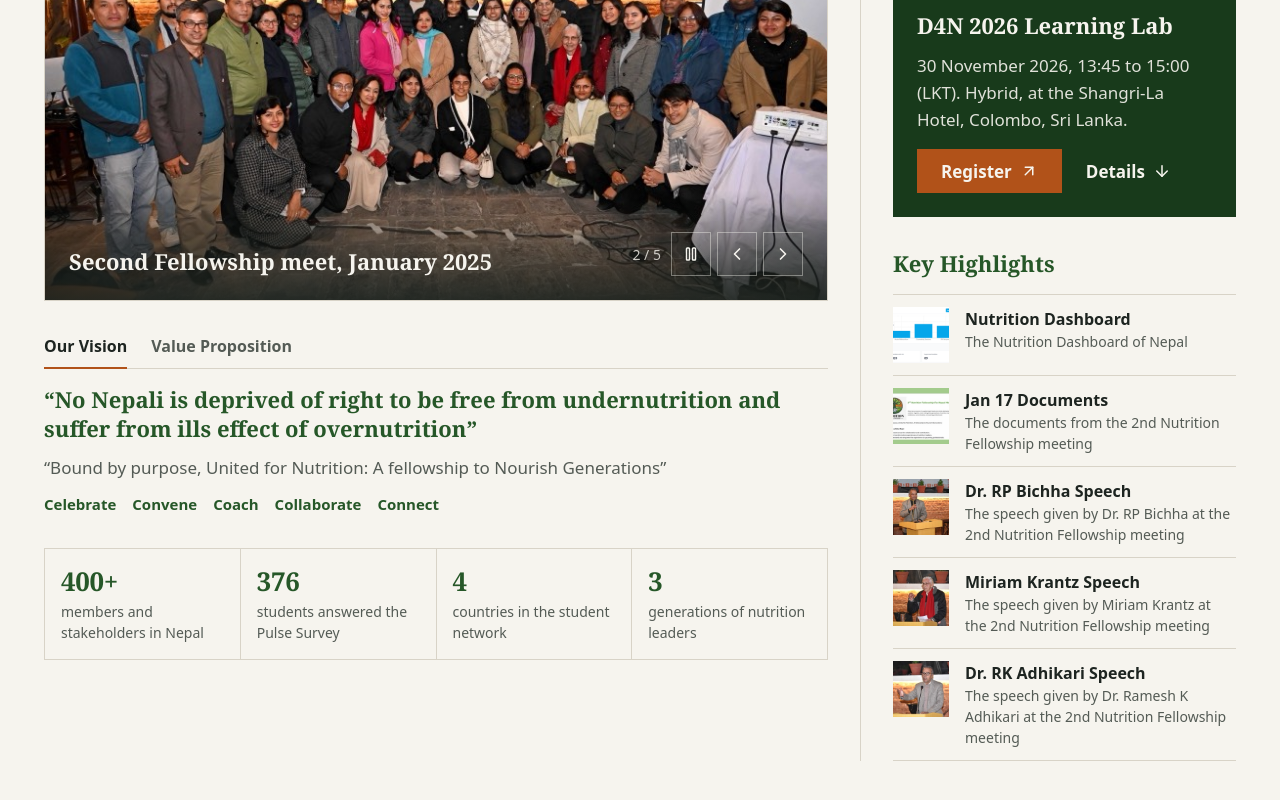
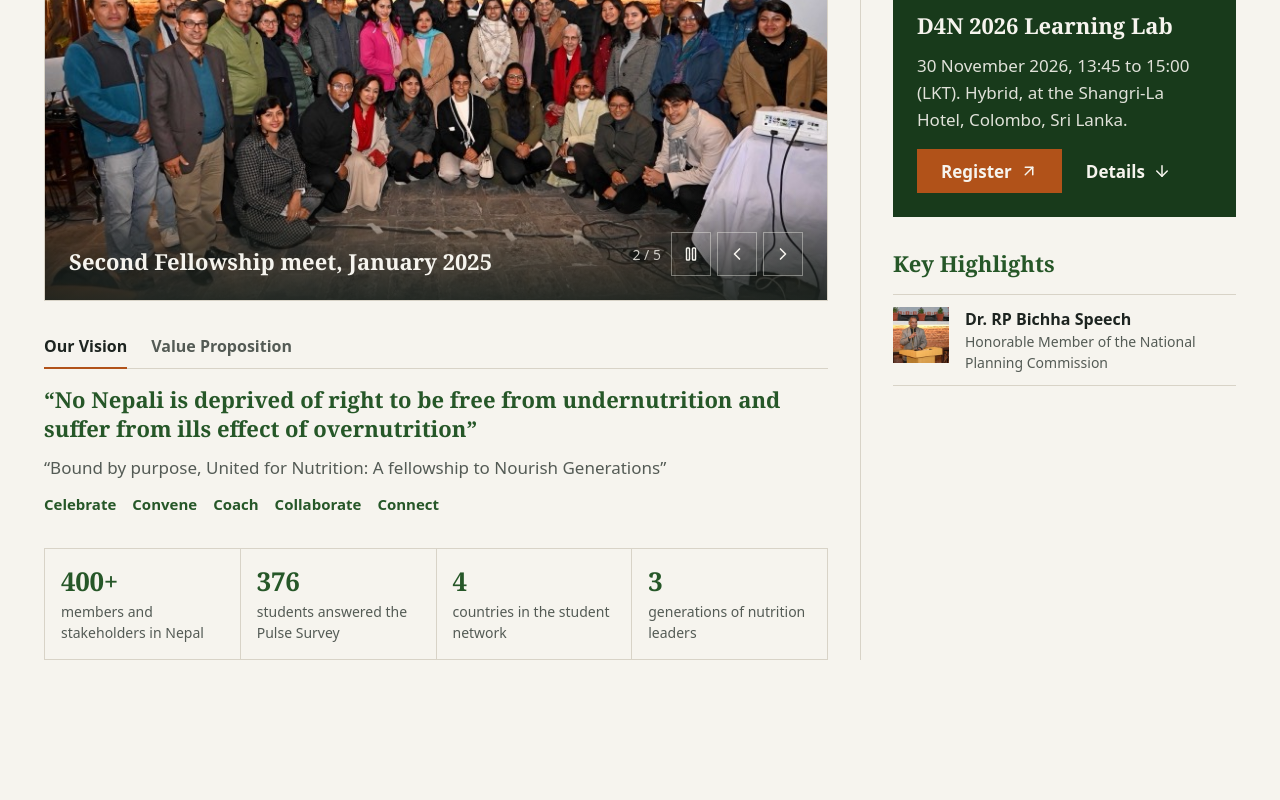
Before and after one commit to vital4nepal/nutrition-fellowship, a React (Create React App) app: page / in a window 1280 px wide. Shown: the part 322-1122 px from the top of the page. Built offline with nearby package versions, Linux system fonts and the light colour scheme.

Commit message:
[edit] key highlights show only the dr rp bichha speech

```diff
--- a/src/components/CoverpageRight.js
+++ b/src/components/CoverpageRight.js
@@ -3,33 +3,9 @@ import { SectionTitle, SiteLink, groupTitleLink } from './ui';
 
 const highlights = [
   {
-    image: '/KeyHighlights/thumbs/NutritionDashboard.png',
-    topic: 'Nutrition Dashboard',
-    description: 'The Nutrition Dashboard of Nepal',
-    link: '/nutrition-dashboard',
-  },
-  {
-    image: '/KeyHighlights/thumbs/NFNbanner.jpg',
-    topic: 'Jan 17 Documents',
-    description: 'The documents from the 2nd Nutrition Fellowship meeting',
-    link: '/resources/jan-17-documents',
-  },
-  {
     image: '/KeyHighlights/thumbs/Dr. RP Bichha.jpg',
     topic: 'Dr. RP Bichha Speech',
-    description: 'The speech given by Dr. RP Bichha at the 2nd Nutrition Fellowship meeting',
-    link: 'https://youtu.be/YxI-8DVWIQQ?si=tb7y2lsEyLm8_31v',
-  },
-  {
-    image: '/KeyHighlights/thumbs/Miriam Krantz.jpg',
-    topic: 'Miriam Krantz Speech',
-    description: 'The speech given by Miriam Krantz at the 2nd Nutrition Fellowship meeting',
-    link: 'https://youtu.be/YxI-8DVWIQQ?si=tb7y2lsEyLm8_31v',
-  },
-  {
-    image: '/KeyHighlights/thumbs/Dr. Ramesh K Adhikari.jpg',
-    topic: 'Dr. RK Adhikari Speech',
-    description: 'The speech given by Dr. Ramesh K Adhikari at the 2nd Nutrition Fellowship meeting',
+    description: 'Honorable Member of the National Planning Commission',
     link: 'https://youtu.be/YxI-8DVWIQQ?si=tb7y2lsEyLm8_31v',
   },
 ];
```
